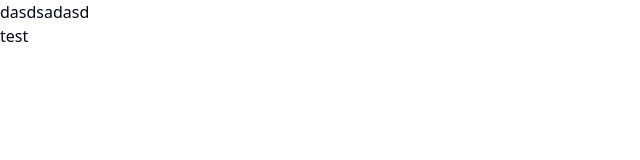
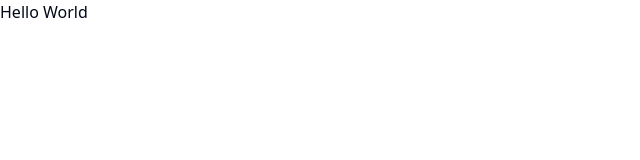
Before and after one commit to kolako54/shaya, a React (Vite) app: page / in a window 1280 px wide. Shown: the top 160 px of the page, without its empty margins (0-640 px from the left). Built offline with nearby package versions, Linux system fonts and the light colour scheme.

Commit message:
feat: fix tiny change

```diff
--- a/src/App.tsx
+++ b/src/App.tsx
@@ -2,12 +2,7 @@ const hey = "adsad";
 console.log(hey);
 
 const App = () => {
-  return (
-    <div>
-      <h2>dasdsadasd</h2>
-      <div> test </div>
-    </div>
-  );
+  return <div>Hello World</div>;
 };
 
 export default App;
```
